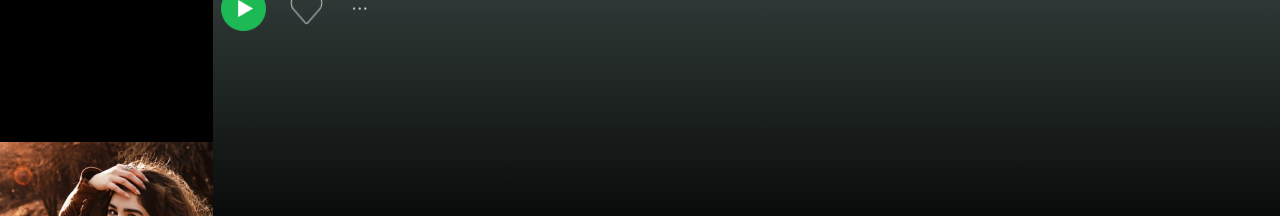
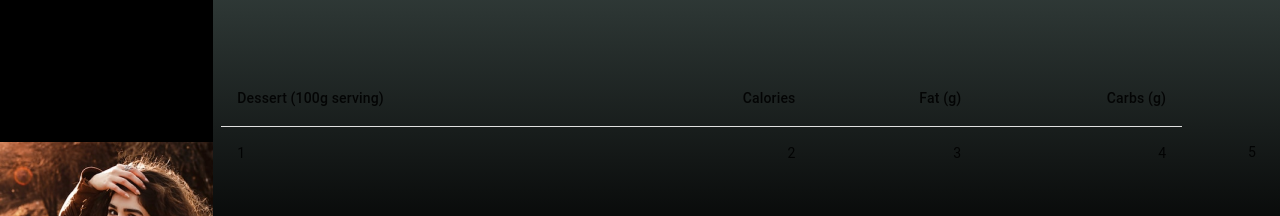
Before and after one commit to maryamkaramad/spotify, a Next.js app: page /playlist/1 in a window 1280 px wide. Shown: the part 584-800 px from the top of the page. Built offline with nearby package versions, Linux system fonts and the light colour scheme.

Commit message:
create base table

```diff
--- a/pages/playlist/[item].js
+++ b/pages/playlist/[item].js
@@ -1,4 +1,4 @@
-import { Grid } from '@mui/material';
+import { Grid, TableBody, TableCell, TableHead, TableRow } from '@mui/material';
 import Image from 'next/image';
 import { useRouter } from 'next/router';
 import Header from '../../componens/onepage/Header';
@@ -6,6 +6,8 @@ import { datamaintop } from '../../data/datamaintop';
 import IMG1 from "../../public/assets/image/onepage/1.png"
 import IMG2 from "../../public/assets/image/onepage/2.png"
 import IMG3 from "../../public/assets/image/onepage/3.png"
+import TableContainer from '@mui/material/TableContainer';
+import Table from '@mui/material/Table';
 export default function item() {
   const router = useRouter()
   const id = router.query?.["item"]?.[0]
@@ -30,7 +32,35 @@ export default function item() {
         </Grid>
       </Grid>
       <Grid item xs={12}>
+        <TableContainer>
+          <Table>
+            <TableHead>
+              <TableRow>
+                <TableCell>Dessert (100g serving)</TableCell>
+                <TableCell align="right">Calories</TableCell>
+                <TableCell align="right">Fat&nbsp;(g)</TableCell>
+                <TableCell align="right">Carbs&nbsp;(g)</TableCell>
 
+              </TableRow>
+            </TableHead>
+            <TableBody>
+
+              <TableRow
+
+                sx={{ '&:last-child td, &:last-child th': { border: 0 } }}
+              >
+                <TableCell component="th" scope="row">
+                  {1}
+                </TableCell>
+                <TableCell align="right">2</TableCell>
+                <TableCell align="right">3</TableCell>
+                <TableCell align="right">4</TableCell>
+                <TableCell align="right">5</TableCell>
+              </TableRow>
+
+            </TableBody>
+          </Table>
+        </TableContainer>
       </Grid>
     </Grid>
 
```
